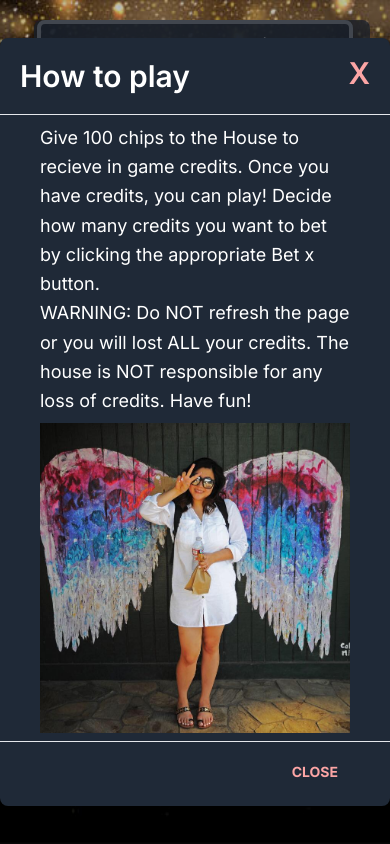
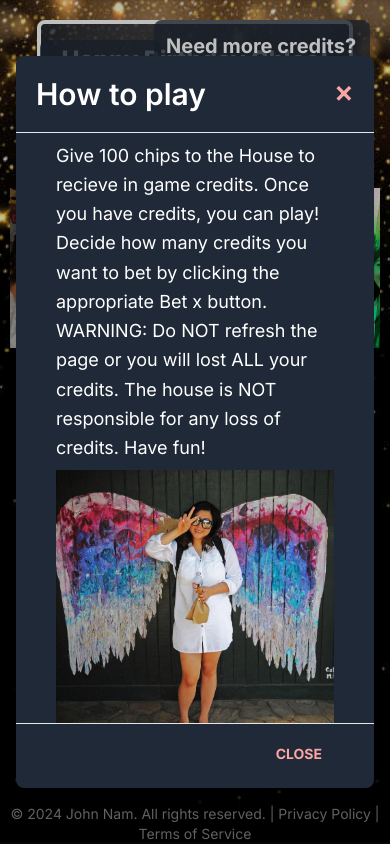
Before and after one commit to johnnam1121/Slot-Machine, a Next.js app: page / in a window 390 px wide. Both pictures are taken after a click on the button "How to play". Shown: the top 844 px of the page. Built offline with nearby package versions, Linux system fonts and the light colour scheme.

Commit message:
updated some screen responsiveness

```diff
--- a/app/components/Modal.js
+++ b/app/components/Modal.js
@@ -4,27 +4,32 @@ import React from "react";
 export default function Modal({ modalTitle, modalText, modalTextTwo, modalImage }) {
   const [showModal, setShowModal] = React.useState(false);
   return (
-    <div className="">
-      <button className="p-4 flex flex-col items-center justify-center bg-gray-800 bg-opacity-75 rounded-lg" type="button" onClick={() => setShowModal(true)}>
+    <div>
+      <button
+        className="p-4 flex flex-col items-center justify-center bg-gray-800 bg-opacity-75 rounded-lg"
+        type="button"
+        onClick={() => setShowModal(true)}
+      >
         {modalTitle}
       </button>
       {showModal ? (
-        <div className="">
-          <div className="justify-center items-center flex overflow-x-hidden overflow-y-auto fixed inset-0 z-50 outline-none focus:outline-none">
-            <div className="relative w-auto my-6 mx-auto max-w-lg">
+        <div>
+          <div className="fixed inset-0 z-50 flex items-center justify-center overflow-x-hidden overflow-y-auto p-4">
+            <div className="relative w-full max-w-lg mx-auto">
               {/*content*/}
-              <div className="border-0 rounded-lg shadow-lg relative flex flex-col w-full bg-gray-800 outline-none focus:outline-none">
+              <div className="border-0 rounded-lg shadow-lg relative flex flex-col w-full bg-gray-800 outline-none focus:outline-none max-h-[90vh] overflow-y-auto">
                 {/*header*/}
                 <div className="flex items-start justify-between p-5 border-b border-solid border-blueGray-200 rounded-t">
-                  <h3 className="text-3xl font-semibold">
-                    {modalTitle}
-                  </h3>
-                  <button className="text-red-300 background-transparent uppercase float-right text-center align-center justify-center text-3xl leading-none font-semibold outline-none focus:outline-none" onClick={() => setShowModal(false)}>
-                    x
+                  <h3 className="text-3xl font-semibold">{modalTitle}</h3>
+                  <button
+                    className="text-red-300 background-transparent uppercase float-right text-center align-center justify-center text-3xl leading-none font-semibold outline-none focus:outline-none"
+                    onClick={() => setShowModal(false)}
+                  >
+                    ×
                   </button>
                 </div>
                 {/*body*/}
-                <div className="relative px-10 py-2 max-h-128 overflow-y-auto">
+                <div className="relative px-10 py-2 max-h-[70vh] overflow-y-auto">
                   <p className="text-blueGray-500 text-lg leading-relaxed">{modalText}</p>
                   <p className="text-blueGray-500 text-lg leading-relaxed">{modalTextTwo}</p>
                   <Image className="mt-2" src={modalImage.src} width={350} height={350} alt="Modal Image" />
--- a/app/page.js
+++ b/app/page.js
@@ -31,7 +31,6 @@ export default function Home() {
     backgroundImage: `url(${background.src})`,
     backgroundSize: 'cover',
     backgroundPosition: 'center',
-    height: '100vh',
     color: 'white',
     margin: 0,
     padding: 0,
@@ -39,6 +38,7 @@ export default function Home() {
     flexDirection: 'column',
     alignItems: 'center',
     position: 'relative',
+    minHeight: '100vh'
   };
 
   const handleCreditIncrease = () => {
@@ -448,23 +448,18 @@ export default function Home() {
         Happy Birthday Chloe!
       </h1>
       {/* need more credits */}
-      <div className='absolute top-5 right-5 text-center bg-gray-800 bg-opacity-75 rounded-lg shadow-lg p-3'>
-        <button
-          onClick={handleCreditIncrease}
-          className='text-xl font-bold text-center'
-        >
-          Need more credits?
-        </button>
+      <div className='absolute top-5 right-5 bg-gray-800 bg-opacity-75 rounded-lg shadow-lg p-3'>
+        <p className='text-xl font-bold'>Need more credits?</p>
         <input
           type='password'
-          placeholder='Enter password'
+          placeholder='Password'
           value={password}
           onChange={(e) => setPassword(e.target.value)}
           onKeyDown={handleKeyDown}
-          className='flex text-xl font-bold bg-gray-600 bg-opacity-75 rounded-lg shadow-lg mt-2 p-3 text-center'
+          className='w-48 p-2 flex text-xl font-bold bg-gray-600 bg-opacity-75 rounded-lg shadow-lg'
         />
       </div>
-
+      {/* How to play */}
       <div className="top-10 left-10 absolute">
         <Modal
           modalTitle='How to play'
@@ -472,6 +467,7 @@ export default function Home() {
           modalTextTwo='WARNING: Do NOT refresh the page or you will lost ALL your credits. The house is NOT responsible for any loss of credits. Have fun!'
           modalImage={Angel} />
       </div>
+
       {/* number of credits */}
       <div className='mt-5'>
         <h2 className='text-2xl font-bold bg-gray-800 bg-opacity-75 rounded-lg shadow-lg p-2 text-center '>
@@ -480,15 +476,15 @@ export default function Home() {
       </div>
       {/* slots */}
       <div>
-        <div style={{ textAlign: 'center', marginTop: '50px' }}>
-          <div style={{ display: 'flex', justifyContent: 'center', marginBottom: '20px' }}>
+        <div className='text-center mt-5'>
+          <div className='flex justify-center mb-5'>
             {slots.map((slot, index) => (
               <div key={index} className={`slot ${rolling ? 'rolling' : ''}`}>
                 <img
                   id={`slot${index}`}
                   src={slot.src}
                   alt={`slot-${index}`}
-                  style={{ width: '500px', height: '250px', objectFit: 'cover' }}
+                  className='w-40 h-40 lg:w-96 lg:h-96 object-cover'
                 />
               </div>
             ))}
@@ -533,7 +529,7 @@ export default function Home() {
       `}</style>
         </div>
       </div>
-      <div className='flex'>
+      <div className='flex mb-10'>
         <div className="flex items-center justify-center mx-10 text-center">
           <Modal
             modalTitle='Paytable Info'
@@ -554,7 +550,7 @@ export default function Home() {
             modalImage={Odds} />
         </div>
       </div>
-      <div className='mt-5 text-center justify-center'>
+      <div className='absolute bottom-0 text-center justify-center'>
         <p className='text-sm opacity-50'>&copy; 2024 John Nam. All rights reserved. | <a href="/privacy.html">Privacy Policy</a> | <a href="terms.html">Terms of Service</a></p>
       </div>
     </div >
```
